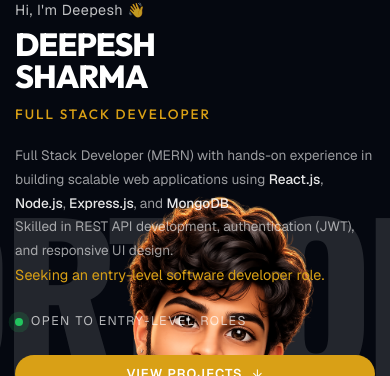
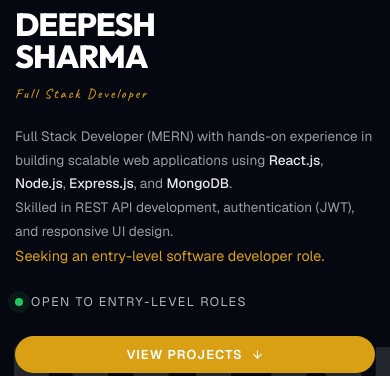
Before and after one commit to deepesh67/3d-portfolio, a React (Vite) app: page / in a window 390 px wide. Shown: the part 134-510 px from the top of the page. Built offline with nearby package versions, Linux system fonts and the light colour scheme.

Commit message:
Improve mobile responsiveness and hero section

```diff
--- a/src/components/Landing.tsx
+++ b/src/components/Landing.tsx
@@ -1,10 +1,56 @@
-import { PropsWithChildren, useEffect } from "react";
+import { PropsWithChildren, useEffect, useState } from "react";
 import { FiGithub, FiLinkedin, FiFileText, FiArrowDown } from "react-icons/fi";
 import { gsap } from "gsap";
 import { ScrollTrigger } from "gsap/ScrollTrigger";
 import "./styles/Landing.css";
 
 gsap.registerPlugin(ScrollTrigger);
+
+const TITLES = [
+  "Software Engineer",
+  "Full Stack Developer",
+  "MERN Stack Developer",
+  "React.js Developer",
+  "Frontend Developer",
+];
+
+const Typewriter = () => {
+  const [text, setText] = useState("");
+  const [titleIndex, setTitleIndex] = useState(0);
+  const [isDeleting, setIsDeleting] = useState(false);
+
+  useEffect(() => {
+    const currentTitle = TITLES[titleIndex];
+    const typingSpeed = isDeleting ? 40 : 100;
+    const pauseTime = 2000;
+
+    let timer: ReturnType<typeof setTimeout>;
+
+    if (!isDeleting && text === currentTitle) {
+      timer = setTimeout(() => setIsDeleting(true), pauseTime);
+    } else if (isDeleting && text === "") {
+      setIsDeleting(false);
+      setTitleIndex((prev) => (prev + 1) % TITLES.length);
+    } else {
+      timer = setTimeout(() => {
+        setText((prev) =>
+          isDeleting
+            ? currentTitle.substring(0, prev.length - 1)
+            : currentTitle.substring(0, prev.length + 1)
+        );
+      }, typingSpeed);
+    }
+
+    return () => clearTimeout(timer);
+  }, [text, isDeleting, titleIndex]);
+
+  return (
+    <>
+      {text}
+      <span className="blinking-cursor">|</span>
+    </>
+  );
+};
 
 const Landing = ({ children }: PropsWithChildren) => {
   useEffect(() => {
@@ -77,7 +123,9 @@ const Landing = ({ children }: PropsWithChildren) => {
               </div>
 
               {/* Role */}
-              <h2 className="role landing-info-h2">Full Stack Developer</h2>
+              <h2 className="role landing-info-h2">
+                <Typewriter />
+              </h2>
 
               {/* Bio — resume-sourced, no invented content */}
               <p className="bio landing-h2-info">
--- a/src/components/styles/Landing.css
+++ b/src/components/styles/Landing.css
@@ -72,12 +72,13 @@
 }
 
 .role {
+  font-family: "Caveat", cursive;
   font-size: 1.1rem;
   color: var(--accentColor);
   font-weight: 500;
   margin-bottom: 1.25rem;
   letter-spacing: 2px;
-  text-transform: uppercase;
+  text-transform: none;
 }
 
 .bio {
@@ -125,6 +126,19 @@
   0% { box-shadow: 0 0 0 0 rgba(34, 197, 94, 0.7); }
   70% { box-shadow: 0 0 0 8px rgba(34, 197, 94, 0); }
   100% { box-shadow: 0 0 0 0 rgba(34, 197, 94, 0); }
+}
+
+/* ── Typewriter Cursor ── */
+.blinking-cursor {
+  font-weight: 400;
+  color: var(--accentColor);
+  animation: blink 1s step-end infinite;
+  margin-left: 2px;
+}
+
+@keyframes blink {
+  0%, 100% { opacity: 1; }
+  50% { opacity: 0; }
 }
 
 /* ── Hero CTA Buttons ── */
@@ -279,13 +293,29 @@
 }
 
 @media screen and (max-width: 1024px) {
+  .landing-section {
+    height: auto;
+    min-height: var(--vh);
+  }
   .landing-bg-text {
     font-size: 40vw;
   }
   .landing-content {
     flex-direction: column;
-    justify-content: flex-end;
-    padding-bottom: 2rem;
+    justify-content: flex-start;
+    padding-top: 120px;
+    padding-bottom: 0;
+  }
+  .character-container {
+    position: relative !important;
+    top: auto !important;
+    left: auto !important;
+    bottom: auto !important;
+    transform: none !important;
+    width: 100% !important;
+    height: 65vh !important;
+    margin-top: 3rem;
+    margin-bottom: -15vh;
   }
   .landing-left, .landing-right {
     flex: none;
@@ -307,13 +337,28 @@
 @media screen and (max-width: 768px) {
   .landing-section {
     overflow: hidden;
+    height: auto;
+    min-height: var(--vh);
   }
 
   .landing-content {
     flex-direction: column;
-    justify-content: flex-end;
-    padding-bottom: 1.5rem;
+    justify-content: flex-start;
+    padding-top: 100px;
+    padding-bottom: 0;
     gap: 0;
+  }
+
+  .character-container {
+    position: relative !important;
+    top: auto !important;
+    left: auto !important;
+    bottom: auto !important;
+    transform: none !important;
+    width: 100% !important;
+    height: 55vh !important;
+    margin-top: 2.5rem;
+    margin-bottom: -10vh;
   }
 
   .landing-left {
--- a/src/components/styles/Work.css
+++ b/src/components/styles/Work.css
@@ -366,20 +366,28 @@
   }
 
   .work-deck-wrapper {
-    height: 380px;
+    height: 560px;
     max-width: 100%;
   }
 
   .stack-card-body {
-    grid-template-columns: 1fr;
+    display: flex;
+    flex-direction: column-reverse;
+    height: 100%;
   }
 
   .stack-image {
-    display: none;
+    display: block;
+    width: 100%;
+    height: 200px;
+    flex-shrink: 0;
+    border-bottom: 1px solid var(--border-subtle);
   }
 
   .stack-info {
-    padding: 1.5rem;
+    padding: 1.25rem;
+    flex: 1;
+    overflow-y: auto;
   }
 }
 
@@ -393,7 +401,7 @@
   }
 
   .work-deck-wrapper {
-    height: 420px;
+    height: 580px;
     padding-top: 32px;
   }
 
@@ -408,7 +416,7 @@
   .stack-desc {
     font-size: 0.82rem;
     display: -webkit-box;
-    -webkit-line-clamp: 3;
+    -webkit-line-clamp: 4;
     -webkit-box-orient: vertical;
     overflow: hidden;
   }
--- a/src/index.css
+++ b/src/index.css
@@ -1,4 +1,4 @@
-@import url("https://fonts.googleapis.com/css2?family=Geist:wght@100..900&family=Oswald:wght@200..700&family=Outfit:wght@100..900&display=swap");
+@import url("https://fonts.googleapis.com/css2?family=Geist:wght@100..900&family=Oswald:wght@200..700&family=Outfit:wght@100..900&family=Caveat:wght@400..700&display=swap");
 
 :root {
   font-family: "Geist", sans-serif;
```
